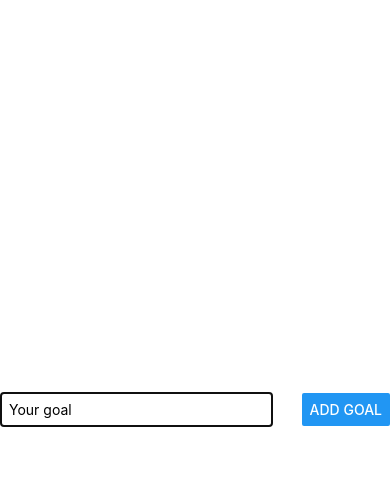
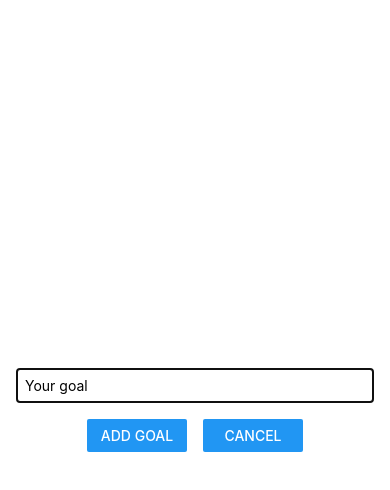
Before and after one commit to EnzoEsper/rn-goals, a React Native app: screen / in a window 390 px wide. Both pictures are taken after a click on the button "ADD NEW GOAL". Shown: the top 490 px of the page. Built offline with nearby package versions, Linux system fonts and the light colour scheme.

Commit message:
adding a modal to add the goals

```diff
--- a/App.js
+++ b/App.js
@@ -12,8 +12,13 @@
     setIsOpen(true);
   };
 
+  const endAddGoalHandler = () => {
+    setIsOpen(false);
+  };
+
   const addGoalHandler = (enteredGoalText) => {
     setGoals((prevState) => [...prevState, { id: Math.random().toString(), text: enteredGoalText }]);
+    endAddGoalHandler();
   };
 
   const deleteGoalHandler = (id) => {
@@ -25,7 +30,7 @@
   return (
     <View style={styles.appContainer}>
       <Button title="Add New Goal" color="#5e0acc" onPress={startAddGoalHandler} />
-      <GoalInput onAddGoal={addGoalHandler} visible={isOpen} />
+      <GoalInput onAddGoal={addGoalHandler} visible={isOpen} onCancel={endAddGoalHandler} />
       <View style={styles.goalsContainer}>
         <FlatList
           data={goals}
--- a/components/GoalInput.js
+++ b/components/GoalInput.js
@@ -1,7 +1,7 @@
 import { Button, Modal, StyleSheet, TextInput, View } from "react-native";
 import React, { useState } from "react";
 
-export default function GoalInput({ onAddGoal, visible }) {
+export default function GoalInput({ onAddGoal, visible, onCancel }) {
   const [goalText, setGoalText] = useState("");
 
   const goalInputHandler = (enteredText) => {
@@ -17,7 +17,14 @@
     <Modal visible={visible} animationType="slide">
       <View style={styles.inputContainer}>
         <TextInput style={styles.textInput} placeholder="Your goal" onChangeText={goalInputHandler} value={goalText} />
-        <Button title="ADD GOAL" onPress={addGoalHandler} />
+        <View style={styles.buttonContainer}>
+          <View style={styles.button}>
+            <Button title="ADD GOAL" onPress={addGoalHandler} />
+          </View>
+          <View style={styles.button}>
+            <Button title="CANCEL" onPress={onCancel} />
+          </View>
+        </View>
       </View>
     </Modal>
   );
@@ -26,18 +33,25 @@
 const styles = StyleSheet.create({
   inputContainer: {
     flex: 1,
-    flexDirection: "row",
-    justifyContent: "space-between",
+    justifyContent: "center",
     alignItems: "center",
     marginBottom: 24,
+    padding: 16,
     borderBottomWidth: 1,
     borderBottomColor: "#cccccc"
   },
   textInput: {
     borderWidth: 1,
     borderColor: "#cccccc",
-    width: "70%",
-    marginRight: 8,
+    width: "100%",
     padding: 8
+  },
+  buttonContainer: {
+    flexDirection: "row",
+    marginTop: 16
+  },
+  button: {
+    width: 100,
+    marginHorizontal: 8
   }
 });
```
